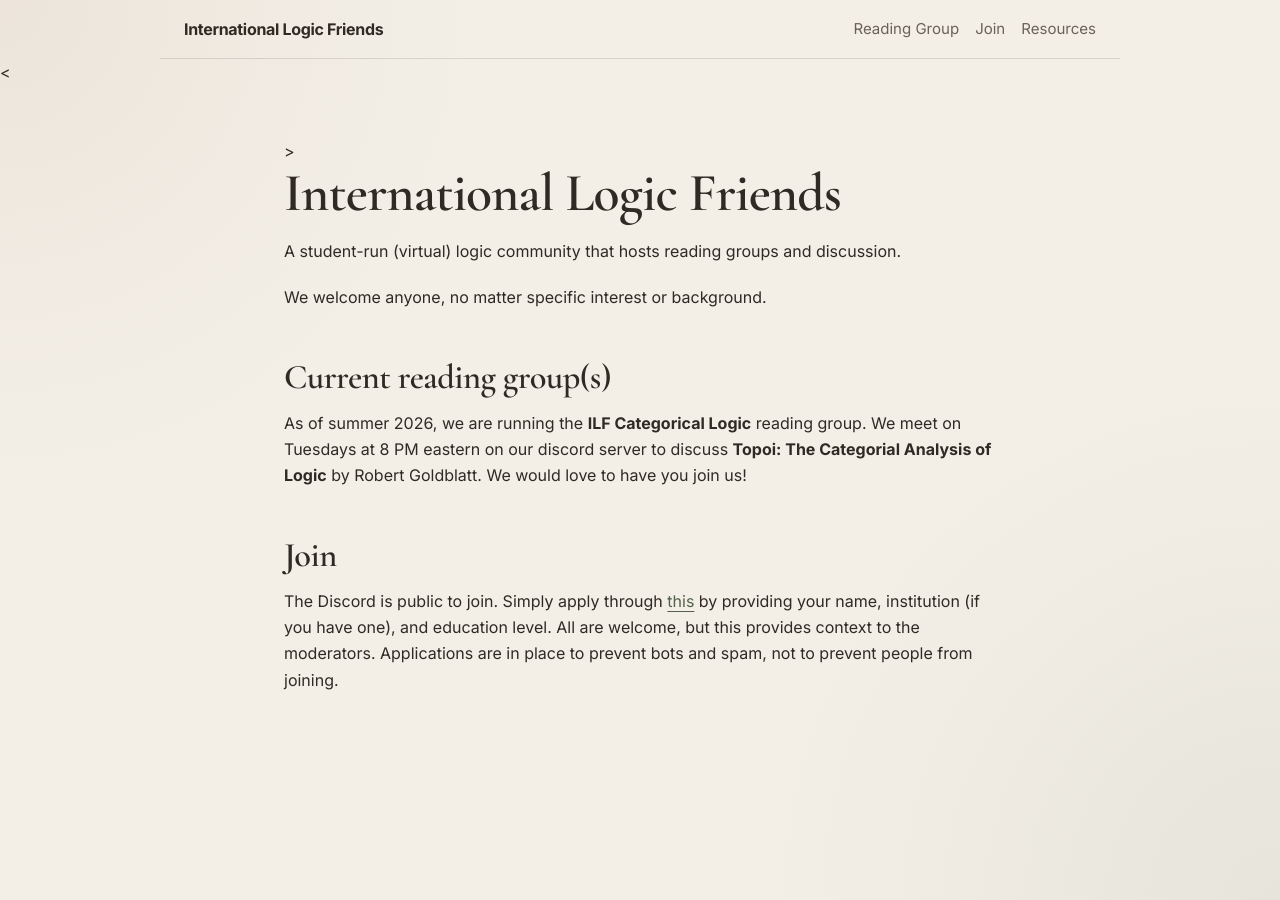
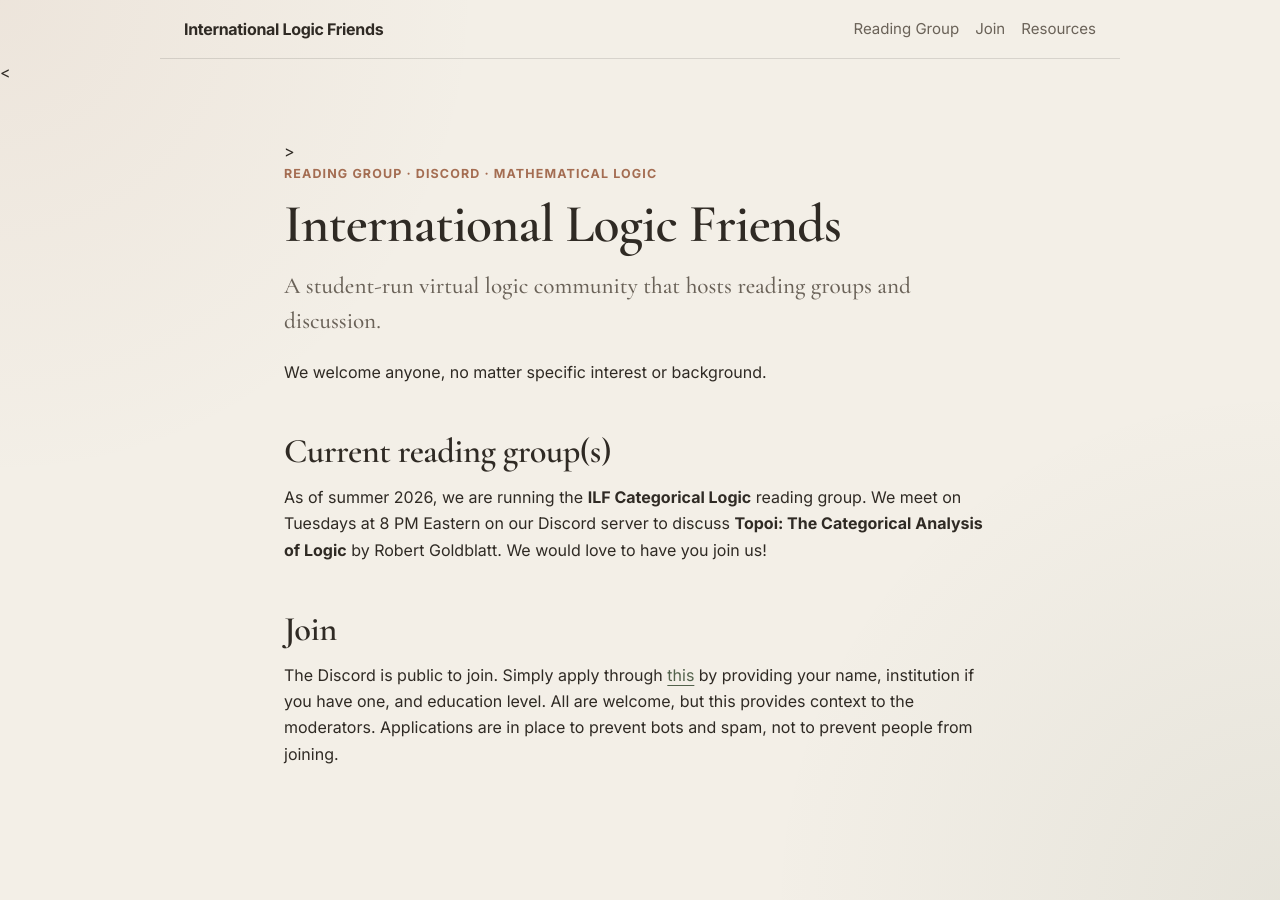
Before and after one commit to international-logic-friends/international-logic-friends.github.io, a Jekyll site: the page built from index.md, in a window 1280 px wide. Built offline with Jekyll 4.4.1, drawn with Linux system fonts in a browser that asks for light colours.

Commit message:
homepage style

```diff
--- a/index.md
+++ b/index.md
@@ -3,16 +3,20 @@ layout: default
 title: Home
 ---
 
+{: .kicker}
+Reading group · Discord · Mathematical logic
+
 # International Logic Friends
 
-A student-run (virtual) logic community that hosts reading groups and discussion.
+{: .lede}
+A student-run virtual logic community that hosts reading groups and discussion.
 
 We welcome anyone, no matter specific interest or background.
 
 ## Current reading group(s)
 
-As of summer 2026, we are running the __ILF Categorical Logic__ reading group. We meet on Tuesdays at 8 PM eastern on our discord server to discuss **Topoi: The Categorial Analysis of Logic** by Robert Goldblatt. We would love to have you join us!
+As of summer 2026, we are running the **ILF Categorical Logic** reading group. We meet on Tuesdays at 8 PM Eastern on our Discord server to discuss **Topoi: The Categorical Analysis of Logic** by Robert Goldblatt. We would love to have you join us!
 
 ## Join
 
-The Discord is public to join. Simply apply through [this](https://discord.gg/GqyMYurz3) by providing your name, institution (if you have one), and education level. All are welcome, but this provides context to the moderators. Applications are in place to prevent bots and spam, not to prevent people from joining.
+The Discord is public to join. Simply apply through [this](https://discord.com/invite/GqyMYurz3) by providing your name, institution if you have one, and education level. All are welcome, but this provides context to the moderators. Applications are in place to prevent bots and spam, not to prevent people from joining.
```
